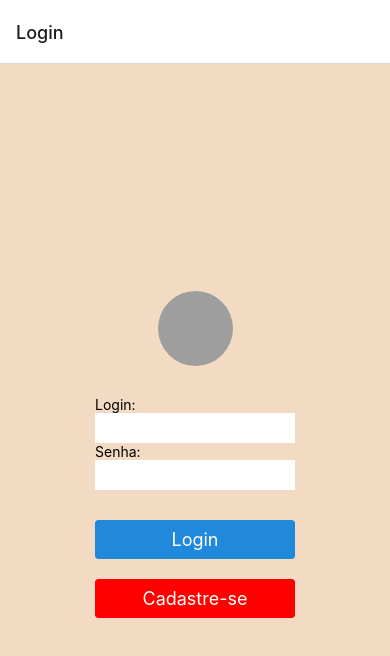
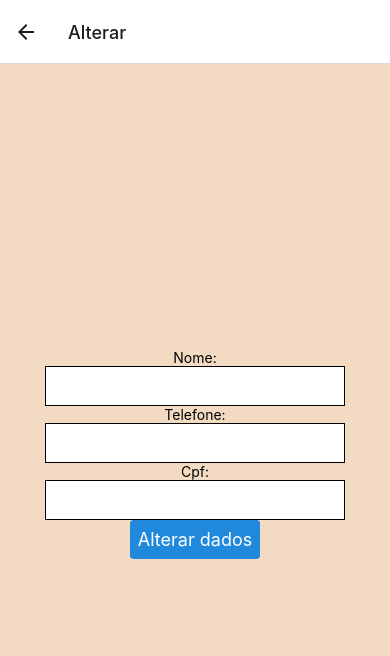
Before and after one commit to Gsds00/ProjetoReactNative, a React Native app: screen /Alterar in a window 390 px wide. Shown: the top 656 px of the page. Built offline with nearby package versions, Linux system fonts and the light colour scheme; grey boxes are pictures that could not be loaded.

Commit message:
alteracoes

```diff
--- a/App.js
+++ b/App.js
@@ -7,6 +7,11 @@ import { Button } from 'react-native-elements';
 import Icon from 'react-native-vector-icons/FontAwesome';
 import LoginScreen from './screen/Login';
 import CadastrarScreen from './screen/Cadastrar';
+import ListarScreen from './screen/Listar';
+import InserirScreen from './screen/Inserir';
+import AlterarScreen from './screen/Alterar';
+
+
 
 
 const Stack = createNativeStackNavigator();
@@ -16,7 +21,10 @@ function App() {
     <NavigationContainer>
       <Stack.Navigator>
         <Stack.Screen name="Login" component={LoginScreen} />
+        <Stack.Screen name="Listar" component={ListarScreen} options={{headerShown:false}} />
         <Stack.Screen name="Cadastrar" component={CadastrarScreen} />
+        <Stack.Screen name="Inserir" component={InserirScreen} />
+        <Stack.Screen name="Alterar" component={AlterarScreen} />
       </Stack.Navigator>
     </NavigationContainer>
   );
--- a/package.json
+++ b/package.json
@@ -11,12 +11,14 @@
   "dependencies": {
     "@react-navigation/native": "^6.1.0",
     "@react-navigation/native-stack": "^6.9.5",
+    "axios": "^1.2.1",
     "expo": "~47.0.8",
     "expo-status-bar": "~1.4.2",
     "react": "18.1.0",
     "react-dom": "^18.2.0",
     "react-native": "0.70.5",
     "react-native-elements": "^3.4.2",
+    "react-native-gesture-handler": "^2.8.0",
     "react-native-safe-area-context": "^4.4.1",
     "react-native-screens": "~3.18.0",
     "react-native-vector-icons": "^9.2.0",
--- /dev/null
+++ b/screen/Alterar.js
@@ -0,0 +1,112 @@
+import React, { useState, useEffect } from 'react';
+import { View, Text, TextInput, TouchableHighlight } from 'react-native';
+import { NavigationContainer } from '@react-navigation/native';
+import { createNativeStackNavigator } from '@react-navigation/native-stack';
+import axios from 'axios';
+import { ListItem, Avatar, Button, Header } from 'react-native-elements';
+import { ScrollView } from 'react-native-gesture-handler';
+import { StyleSheet } from 'react-native';
+
+
+
+export default function AlterarScreen({ route, navigation }) {
+
+    const [getNome, setNome] = useState();
+    const [getTelefone, setTelefone] = useState();
+    const [getCpf, setCpf] = useState();
+
+
+    useEffect(() =>{
+
+        if (route.params){
+         const { nome } = route.params ;
+         const { cpf } = route.params ;
+         const { telefone} = route.params ;
+
+
+
+         setNome(nome);
+         setCpf(cpf);
+         setTelefone(telefone);
+
+
+        }
+
+     })
+
+
+    /*async function inserirDados() {
+
+     await axios.post('http://professornilson.com/testeservico/clientes'
+                , {
+
+                    nome: getNome,
+                    telefone: getTelefone,
+                    cpf: getCpf
+                }).then(function (response) {
+                    console.log(response);
+                }).catch(function (error) {
+                    console.log(error);
+
+                });
+
+        }*/
+
+
+        function alterarDados(){
+
+            axios.put('http://professornilson.com/testeservico/clientes/'+getId, {
+            nome: getNome,
+            telefone: getTelefone,
+            cpf: getCpf
+            }).then(function (response) {
+            console.log(response);}).catch(function (error) {
+            console.log(error);
+
+            });}
+
+
+
+
+
+    return (
+        <View style={styles.container}>
+
+            <Text>Nome:</Text>
+            <TextInput style={{ height: 40, backgroundColor: 'white', width: 300, borderWidth: 1 }}
+                onChangeText={text => setNome(text)}
+                value={getNome}
+            />
+
+
+            <Text>Telefone:</Text>
+            <TextInput style={{ height: 40, backgroundColor: 'white', width: 300, borderWidth: 1 }}
+                onChangeText={text => setTelefone(text)}
+                value={getTelefone}
+            />
+
+
+            <Text>Cpf:</Text>
+            <TextInput style={{ height: 40, backgroundColor: 'white', width: 300, borderWidth: 1 }}
+                onChangeText={text => setCpf(text)}
+                value={getCpf}
+            />
+
+
+            <Button title="Alterar dados"
+
+                onPress={() => alterarDados()}
+
+            ></Button>
+        </View>
+    )
+}
+const styles = StyleSheet.create({
+    container: {
+        flex: 1,
+        backgroundColor: '#fff',
+        alignItems: 'center',
+        justifyContent: 'center',
+        backgroundColor: '#f3dbc3',
+    },
+});
--- /dev/null
+++ b/screen/Inserir.js
@@ -0,0 +1,85 @@
+import React, { useState, useEffect } from 'react';
+import { View, Text, TextInput, TouchableHighlight } from 'react-native';
+import { NavigationContainer } from '@react-navigation/native';
+import { createNativeStackNavigator } from '@react-navigation/native-stack';
+import axios from 'axios';
+import { ListItem, Avatar, Button, Header } from 'react-native-elements';
+import { ScrollView } from 'react-native-gesture-handler';
+import { StyleSheet } from 'react-native';
+
+
+
+
+export default function ListaScreen({ route, navigation }) {
+
+    const [getNome, setNome] = useState();
+    const [getTelefone, setTelefone] = useState();
+    const [getCpf, setCpf] = useState();
+
+
+
+
+    async function inserirDados() {
+
+     await axios.post('http://professornilson.com/testeservico/clientes'
+                , {
+
+                    nome: getNome,
+                    telefone: getTelefone,
+                    cpf: getCpf
+                }).then(function (response) {
+                    console.log(response);
+                }).catch(function (error) {
+                    console.log(error);
+
+                });
+
+        }
+
+
+
+
+
+
+
+    return (
+        <View style={styles.container}>
+
+            <Text>Nome:</Text>
+            <TextInput style={{ height: 40, backgroundColor: 'white', width: 300, borderWidth: 1 }}
+                onChangeText={text => setNome(text)}
+                value={getNome}
+            />
+
+
+            <Text>Telefone:</Text>
+            <TextInput style={{ height: 40, backgroundColor: 'white', width: 300, borderWidth: 1 }}
+                onChangeText={text => setTelefone(text)}
+                value={getTelefone}
+            />
+
+
+            <Text>Cpf:</Text>
+            <TextInput style={{ height: 40, backgroundColor: 'white', width: 300, borderWidth: 1 }}
+                onChangeText={text => setCpf(text)}
+                value={getCpf}
+            />
+
+
+            <Button title="salvar"
+
+                onPress={() => inserirDados()}
+
+            ></Button>
+        </View>
+    )
+}
+const styles = StyleSheet.create({
+    container: {
+        flex: 1,
+        backgroundColor: '#fff',
+        alignItems: 'center',
+        justifyContent: 'center',
+        backgroundColor: '#f3dbc3',
+    },
+});
--- /dev/null
+++ b/screen/Listar.js
@@ -0,0 +1,72 @@
+import React, {useState, useEffect} from 'react';
+import { View, TextInput,TouchableHighlight } from 'react-native';
+import { NavigationContainer } from '@react-navigation/native';
+import { createNativeStackNavigator } from '@react-navigation/native-stack';
+import axios from 'axios';
+import { ListItem, Avatar, Button, Header } from 'react-native-elements';
+import { ScrollView } from 'react-native-gesture-handler';
+
+
+
+export default function ListaScreen({route,navigation}){
+
+      const [list,setlist] = useState([]);
+
+        useEffect(()=>{
+            function consultarDados() {
+                axios.get('http://professornilson.com/testeservico/clientes')
+                   .then( function (response) {
+                         setlist(response.data);
+                       }).catch(function (error) {
+                 console.log(error);
+
+               });
+            }
+             consultarDados();
+            },[])
+
+  return(
+     <View>
+
+       <Header
+
+            centerComponent={{ text: 'MY TITLE', style: { color: '#fff' } }}
+             rightComponent={<Button
+                   title="+"
+                    onPress={() => navigation.navigate('Inserir')}
+
+             />}
+
+
+/>
+
+
+  {
+    list.map((linha, indice) => (
+      <ListItem key={indice} bottomDivider onPress={() =>navigation.navigate('Alterar',{
+
+        nome:linha.nome,
+        telefone:linha.telefone,
+        email:linha.email,
+        id:linha.id
+
+     })}>
+        <Avatar source={{uri: "https://cdn-icons-png.flaticon.com/512/1117/1117462.png"}} />
+        <ListItem.Content>
+          <ListItem.Title>{linha.nome}</ListItem.Title>
+          <ListItem.Subtitle>{linha.email}</ListItem.Subtitle>
+          <ListItem.Subtitle>{linha.telefone}</ListItem.Subtitle>
+        </ListItem.Content>
+      </ListItem>
+    ))
+  }
+
+     </View>
+
+  )
+
+
+
+
+
+}
--- a/screen/Login.js
+++ b/screen/Login.js
@@ -1,3 +1,4 @@
+//import React, {userState} from 'react';
 import * as React from 'react';
 import { View, Text } from 'react-native';
 
@@ -10,6 +11,10 @@ import { StyleSheet} from 'react-native';
 
 
 export default function LoginScreen({navigation}) {
+
+
+
+
   return (
 
 <View style={styles.container}>
@@ -30,7 +35,9 @@ export default function LoginScreen({navigation}) {
     </View>
     <View style={{marginTop:30, width:200}}>
 
-          <Button title="Login"/>
+          <Button title="Login"
+             onPress={ ()=> navigation.navigate('Listar')}
+          />
 
         <View style={{marginTop:20}}>
           <Button title="Cadastre-se"
```
Also changed, not shown: screen/Cadastrar.js (+15 -2 lines), 1 other file (tests, documents, lock files or other folders).
